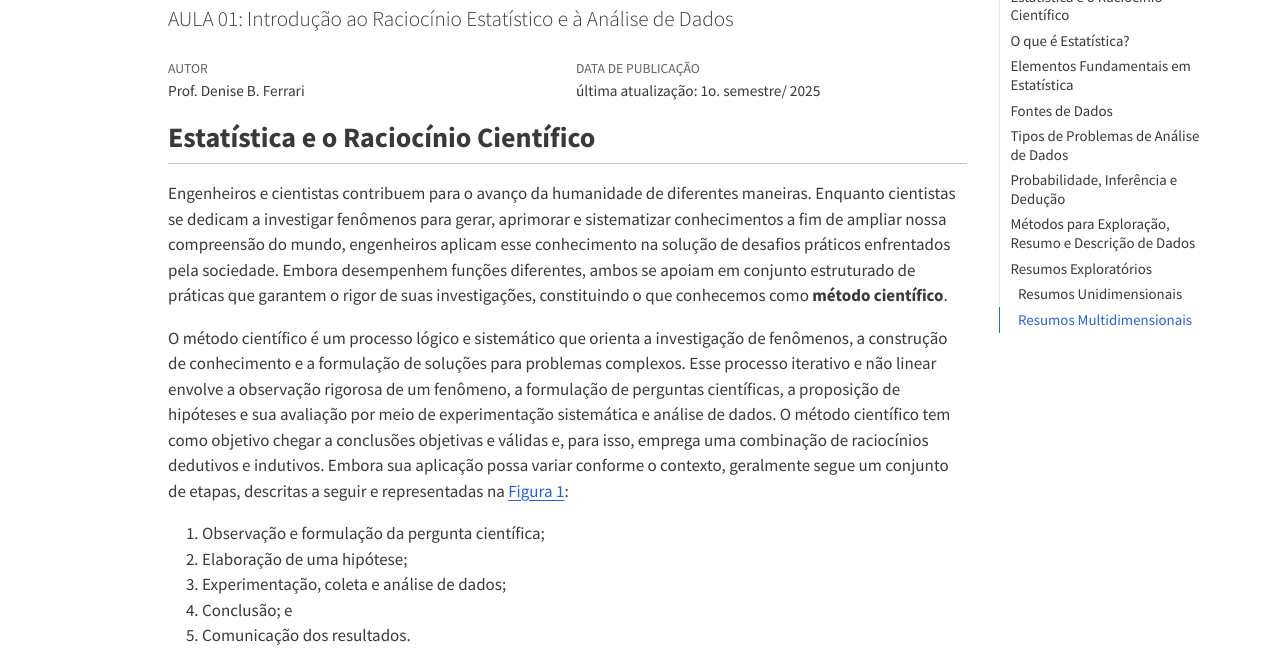
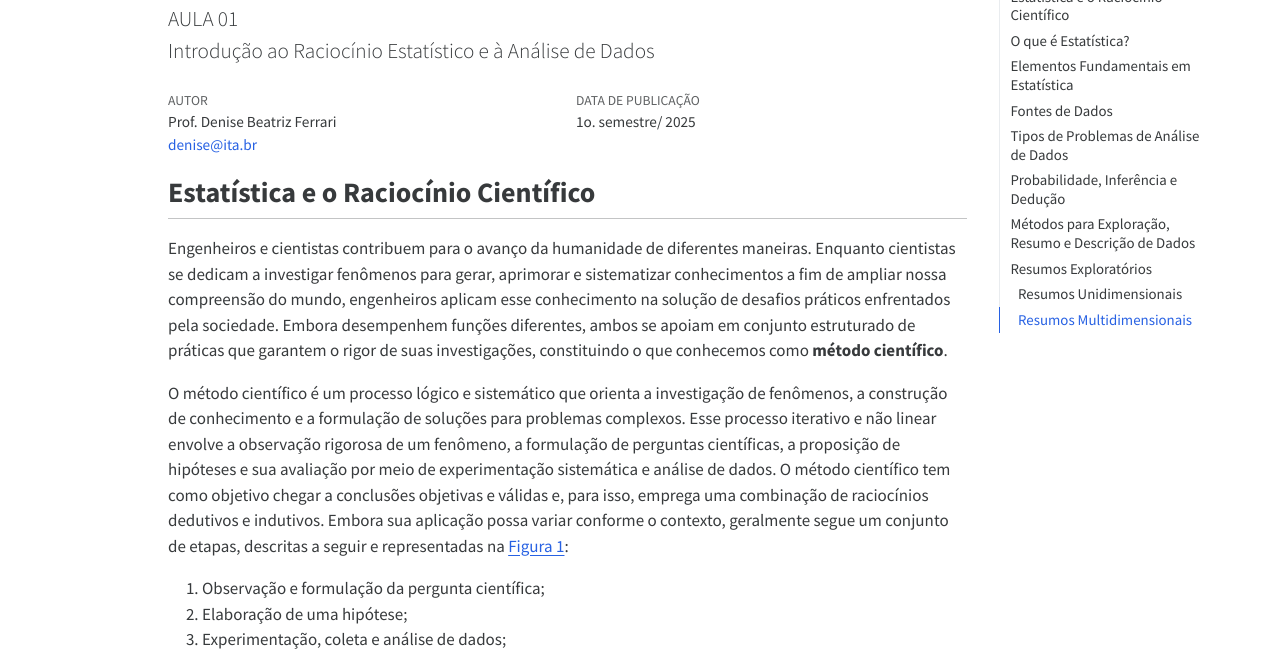
Before and after one commit to deniseferrari/MB751, a plain HTML site: page MB751_AULA01.html in a window 1280 px wide. Shown: the part 59-716 px from the top of the page. Drawn offline with nearby package versions, Linux system fonts and the light colour scheme.

Commit message:
Add files via upload

```diff
--- a/MB751_AULA01.html
+++ b/MB751_AULA01.html
@@ -6,7 +6,7 @@
 
 <meta name="viewport" content="width=device-width, initial-scale=1.0, user-scalable=yes">
 
-<meta name="author" content="Prof.&nbsp;Denise B. Ferrari">
+<meta name="author" content="Prof.&nbsp;Denise Beatriz Ferrari   denise@ita.br">
 
 <title>MB-751: Estatística Básica</title>
 <style>
@@ -129,7 +129,7 @@ window.Quarto = {
 <header id="title-block-header" class="quarto-title-block default">
 <div class="quarto-title">
 <h1 class="title">MB-751: Estatística Básica</h1>
-<p class="subtitle lead">AULA 01: Introdução ao Raciocínio Estatístico e à Análise de Dados</p>
+<p class="subtitle lead">AULA 01 <br>Introdução ao Raciocínio Estatístico e à Análise de Dados</p>
 </div>
 
 
@@ -139,14 +139,14 @@ window.Quarto = {
     <div>
     <div class="quarto-title-meta-heading">Autor</div>
     <div class="quarto-title-meta-contents">
-             <p>Prof.&nbsp;Denise B. Ferrari </p>
+             <p>Prof.&nbsp;Denise Beatriz Ferrari <br> <a href="mailto:denise@ita.br" class="email">denise@ita.br</a> </p>
           </div>
   </div>
 
     <div>
     <div class="quarto-title-meta-heading">Data de Publicação</div>
     <div class="quarto-title-meta-contents">
-      <p class="date">última atualização: 1o. semestre/ 2025</p>
+      <p class="date">1o. semestre/ 2025</p>
     </div>
   </div>
 
```
Also changed, not shown: index.html (+3 -3 lines), MB751_AULA01_files/figure-html/fig-medidas-localizacao-1.png.
